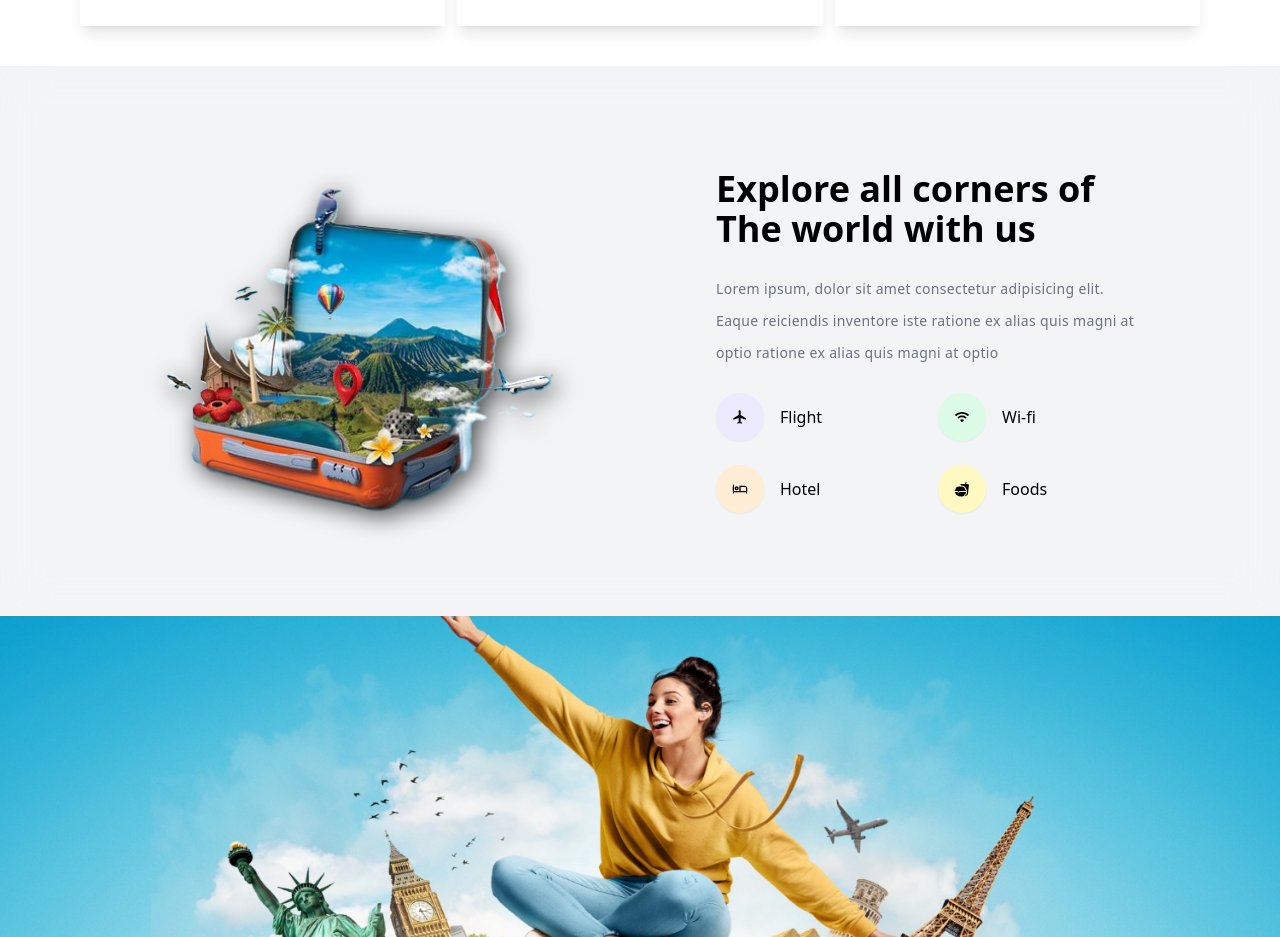
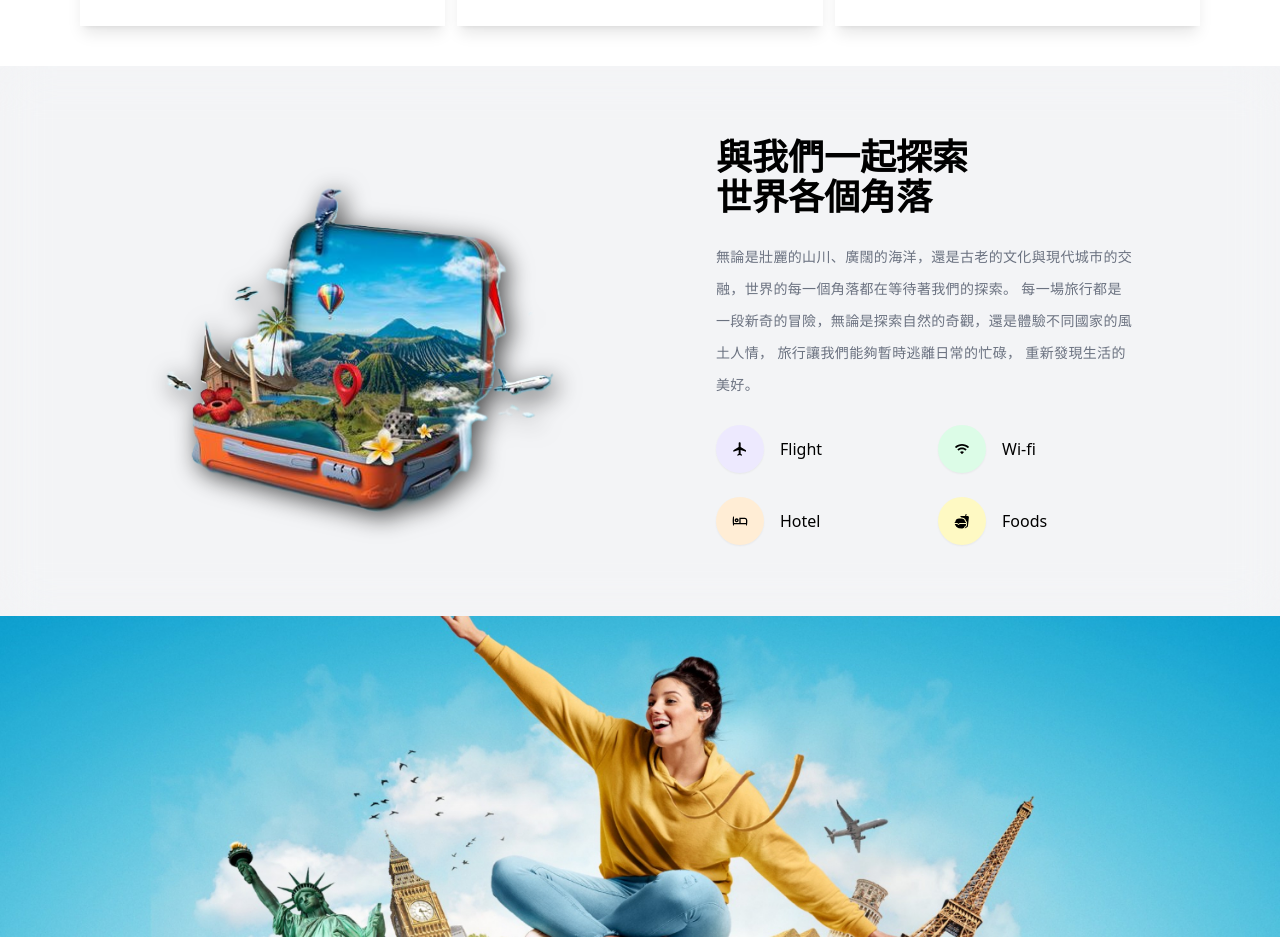
Before and after one commit to zoey1991234/RWD-web, a React (Vite) app: page / in a window 1280 px wide. Shown: the part 2720-3657 px from the top of the page. Built offline with nearby package versions, Linux system fonts and the light colour scheme.

Commit message:
Update Banner.jsx

```diff
--- a/src/components/Banner/Banner.jsx
+++ b/src/components/Banner/Banner.jsx
@@ -21,19 +21,19 @@ const Banner = () => {
               </div>
               {/* text content section */}
               <div className="flex flex-col justify-center gap-6 sm:pt-0 lg:px-16">
-                <h1
-                  data-aos="fade-up"
-                  className="text-3xl sm:text-4xl font-bold"
-                >
-                  Explore all corners of The world with us
-                </h1>
+              <h1 data-aos="fade-up" className="text-3xl sm:text-4xl font-bold">
+              與我們一起探索
+              <br />
+              世界各個角落
+              </h1>
                 <p
                   data-aos="fade-up"
                   className="text-sm text-gray-500 tracking-wide leading-8"
                 >
-                  Lorem ipsum, dolor sit amet consectetur adipisicing elit.
-                  Eaque reiciendis inventore iste ratione ex alias quis magni at
-                  optio ratione ex alias quis magni at optio
+                  無論是壯麗的山川、廣闊的海洋，還是古老的文化與現代城市的交融，世界的每一個角落都在等待著我們的探索。
+                  每一場旅行都是一段新奇的冒險，無論是探索自然的奇觀，還是體驗不同國家的風土人情，
+                  旅行讓我們能夠暫時逃離日常的忙碌，
+                  重新發現生活的美好。
                   <br />
                 </p>
                 <div data-aos="zoom-in" className="grid grid-cols-2 gap-6">
```
